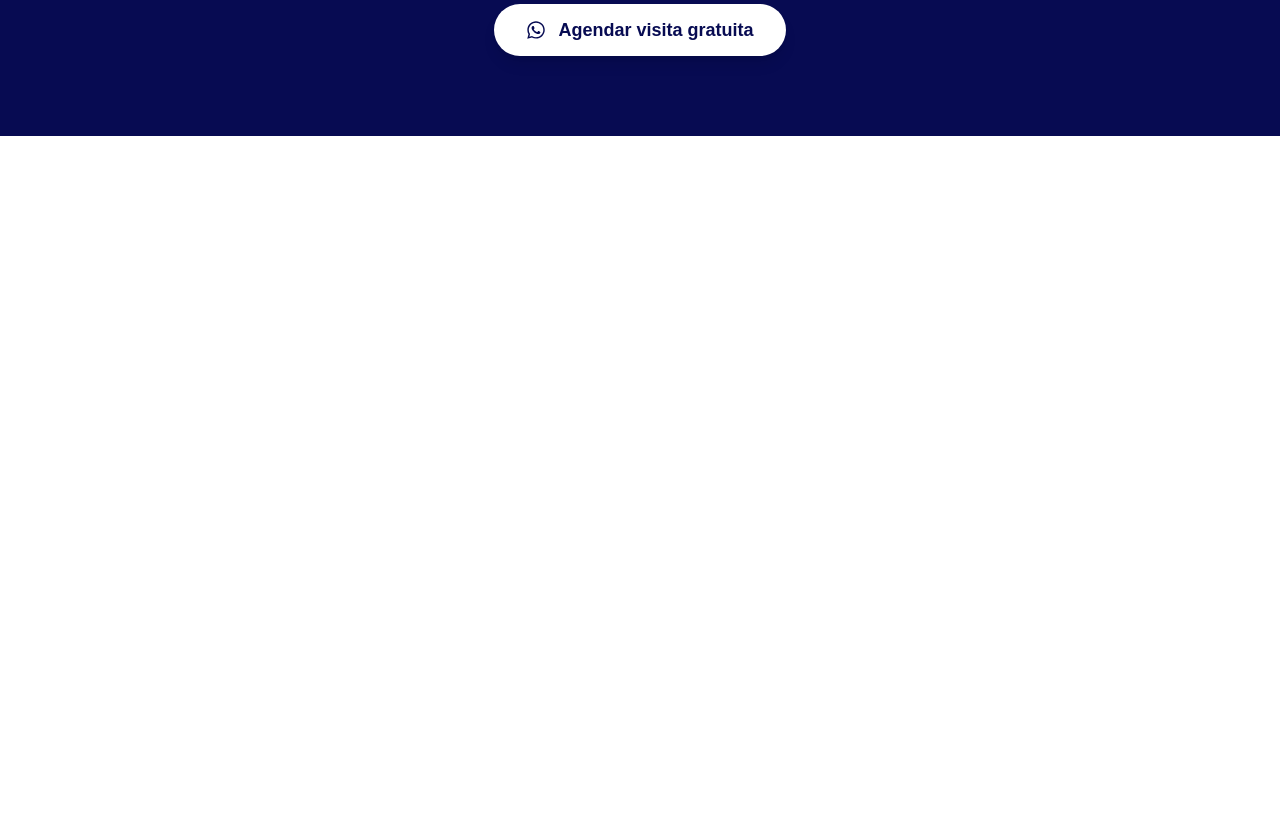
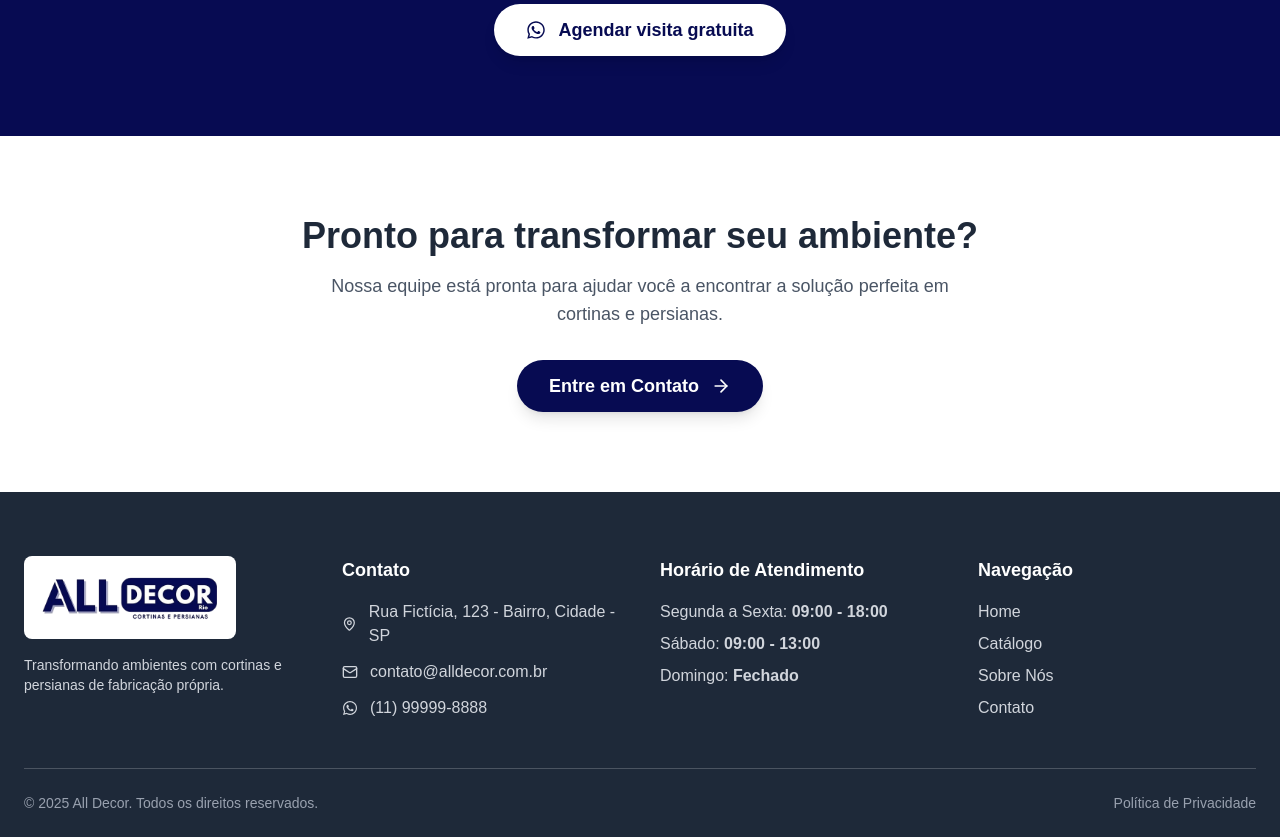
Before and after one commit to leonardofrizzi/website-alldecor, a Next.js app: page / in a window 1280 px wide. Shown: the part 2620-3457 px from the top of the page. Before the commit the page ends 2756 px from the top, so only its background shows below. Built offline with nearby package versions, Linux system fonts and the light colour scheme.

Commit message:
feat(ui): Add contact section and footer

```diff
--- /dev/null
+++ b/app/components/ContactSection.jsx
@@ -0,0 +1,34 @@
+"use client";
+
+import React from 'react';
+import { useInView } from 'react-intersection-observer';
+import Link from 'next/link';
+import { ArrowRight } from 'lucide-react';
+
+export default function ContactSection() {
+  const { ref, inView } = useInView({
+    triggerOnce: true,
+    threshold: 0.3,
+  });
+
+  return (
+    <section ref={ref} className="bg-white py-20 px-6">
+      <div className="container mx-auto text-center">
+        <div className={`transition-all duration-1000 ease-out ${inView ? 'opacity-100 translate-y-0' : 'opacity-0 translate-y-10'}`}>
+          <h2 className="text-4xl font-bold text-gray-800 mb-4">
+            Pronto para transformar seu ambiente?
+          </h2>
+          <p className="text-lg text-gray-600 mb-8 max-w-2xl mx-auto">
+            Nossa equipe está pronta para ajudar você a encontrar a solução perfeita em cortinas e persianas.
+          </p>
+          <Link href="/contato">
+            <button className="inline-flex items-center justify-center gap-3 bg-[#070b52] text-white font-bold py-3 px-8 rounded-full text-lg hover:bg-[#0a0f6c] transition-all duration-300 ease-in-out transform hover:scale-105 shadow-lg">
+              Entre em Contato
+              <ArrowRight size={20} />
+            </button>
+          </Link>
+        </div>
+      </div>
+    </section>
+  );
+}
--- /dev/null
+++ b/app/components/Footer.jsx
@@ -0,0 +1,77 @@
+import React from 'react';
+import Link from 'next/link';
+import Image from 'next/image';
+import { FaWhatsapp } from 'react-icons/fa';
+import { Mail, MapPin } from 'lucide-react';
+
+export default function Footer() {
+  return (
+    <footer className="bg-gray-800 text-white pt-16">
+      <div className="container mx-auto px-6">
+        <div className="grid grid-cols-1 md:grid-cols-2 lg:grid-cols-4 gap-10 text-center md:text-left">
+          <div className="flex flex-col items-center md:items-start">
+            <div className="bg-white p-4 rounded-lg inline-block">
+              <Link href="/">
+                <Image
+                  src="/alldecor.webp"
+                  alt="Logo All Decor"
+                  width={180}
+                  height={63}
+                />
+              </Link>
+            </div>
+            <p className="mt-4 text-gray-300 text-sm">
+              Transformando ambientes com cortinas e persianas de fabricação própria.
+            </p>
+          </div>
+
+          <div>
+            <h3 className="font-bold text-lg mb-4">Contato</h3>
+            <ul className="space-y-3 text-gray-300">
+              <li className="flex items-center justify-center md:justify-start gap-3">
+                <MapPin size={16} />
+                <span>Rua Fictícia, 123 - Bairro, Cidade - SP</span>
+              </li>
+              <li className="flex items-center justify-center md:justify-start gap-3">
+                <Mail size={16} />
+                <a href="mailto:contato@alldecor.com.br" className="hover:text-white">contato@alldecor.com.br</a>
+              </li>
+              <li className="flex items-center justify-center md:justify-start gap-3">
+                <FaWhatsapp size={16} />
+                <a href="https://wa.me/SEUNUMERO" target="_blank" className="hover:text-white">(11) 99999-8888</a>
+              </li>
+            </ul>
+          </div>
+
+          <div>
+            <h3 className="font-bold text-lg mb-4">Horário de Atendimento</h3>
+            <ul className="space-y-2 text-gray-300">
+              <li>Segunda a Sexta: <strong>09:00 - 18:00</strong></li>
+              <li>Sábado: <strong>09:00 - 13:00</strong></li>
+              <li>Domingo: <strong>Fechado</strong></li>
+            </ul>
+          </div>
+
+          <div>
+            <h3 className="font-bold text-lg mb-4">Navegação</h3>
+            <ul className="space-y-2">
+              <li><Link href="/" className="text-gray-300 hover:text-white">Home</Link></li>
+              <li><Link href="/catalogo" className="text-gray-300 hover:text-white">Catálogo</Link></li>
+              <li><Link href="/sobre" className="text-gray-300 hover:text-white">Sobre Nós</Link></li>
+              <li><Link href="/contato" className="text-gray-300 hover:text-white">Contato</Link></li>
+            </ul>
+          </div>
+        </div>
+
+        <div className="mt-12 border-t border-white/20 py-6 text-center md:flex md:justify-between">
+          <p className="text-gray-400 text-sm mb-4 md:mb-0">
+            &copy; {new Date().getFullYear()} All Decor. Todos os direitos reservados.
+          </p>
+          <Link href="/politica-de-privacidade" className="text-gray-400 hover:text-white text-sm">
+            Política de Privacidade
+          </Link>
+        </div>
+      </div>
+    </footer>
+  );
+}
--- a/app/layout.tsx
+++ b/app/layout.tsx
@@ -2,6 +2,7 @@ import type { Metadata } from "next";
 import { Montserrat } from "next/font/google";
 import "./globals.css";
 import Navbar from "./components/Navbar";
+import Footer from "./components/Footer";
 
 const montserrat = Montserrat({
   subsets: ["latin"],
@@ -26,6 +27,7 @@ export default function RootLayout({
         <main className="pt-22">
           {children}
         </main>
+        <Footer />
       </body>
     </html>
   );
--- a/app/page.tsx
+++ b/app/page.tsx
@@ -1,6 +1,7 @@
 import HeroSection from "./components/HeroSection";
 import FeatureSection from "./components/FeaturesSection";
 import HowItWorksSection from "./components/HowItWorksSection";
+import ContactSection from "./components/ContactSection";
 
 export default function Home() {
   return (
@@ -8,6 +9,7 @@ export default function Home() {
       <HeroSection />
       <FeatureSection />
       <HowItWorksSection />
+      <ContactSection />
     </main>
   );
 }
```
